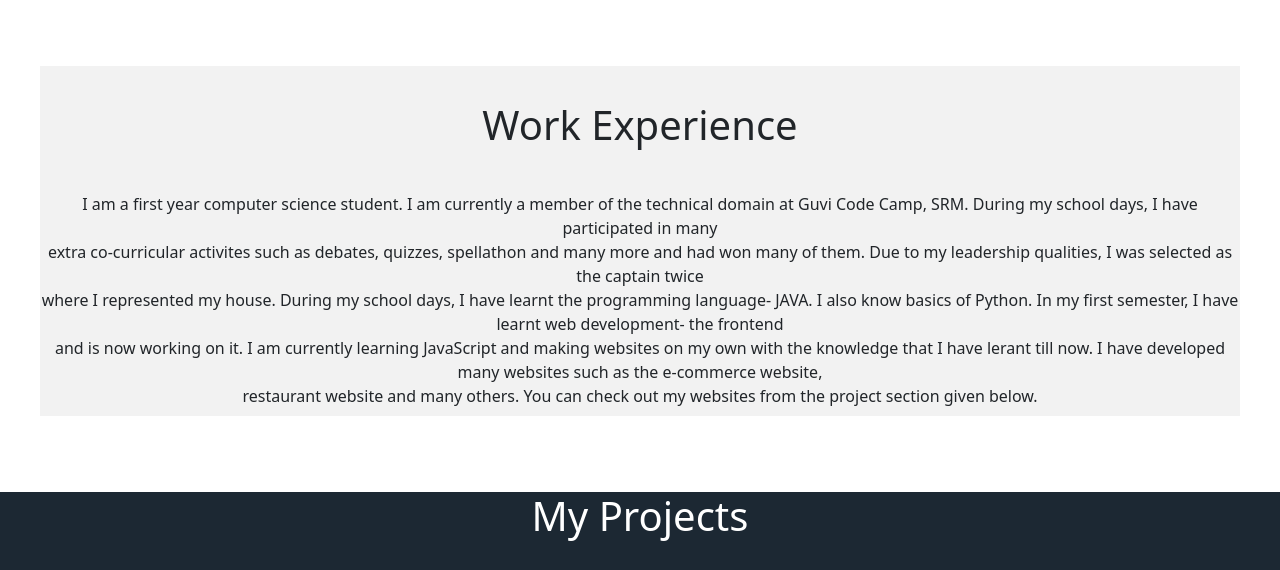
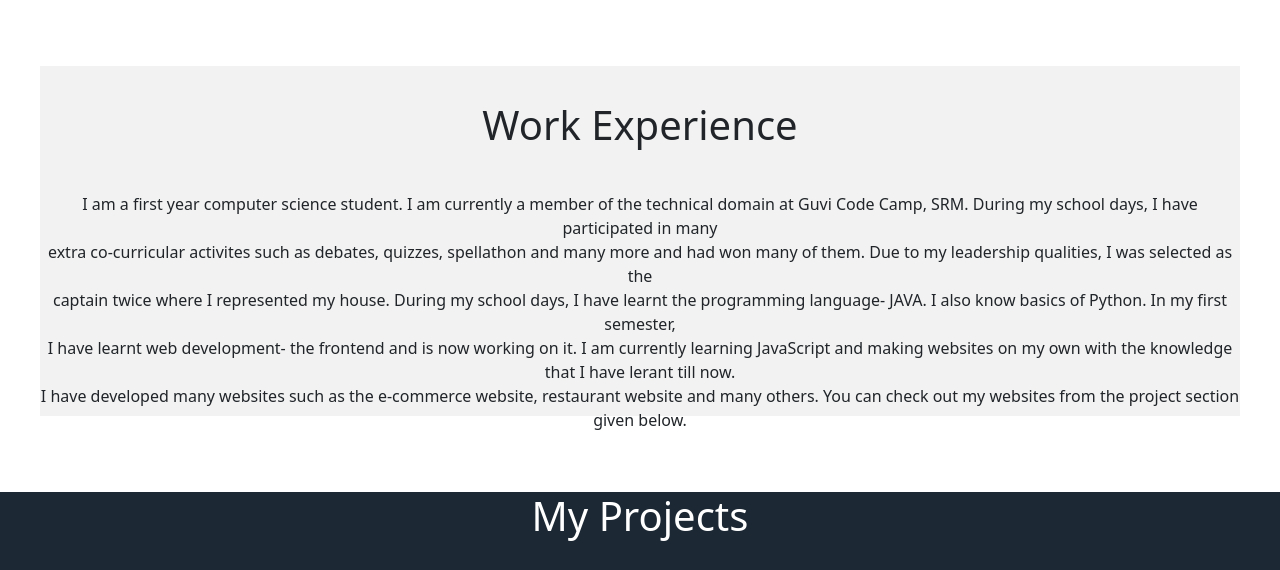
Before and after one commit to Ritika091/Portfolio, a plain HTML site: page index.html in a window 1280 px wide. Shown: the part 2103-2673 px from the top of the page. Drawn offline with nearby package versions, Linux system fonts and the light colour scheme.

Commit message:
Update index.html

```diff
--- a/index.html
+++ b/index.html
@@ -120,7 +120,7 @@
                 <h1>
                     Work Experience
                 </h1>
-                <p > I am a first year computer science student. I am currently a member of the technical domain at Guvi Code Camp, SRM. During my school days, I have participated in many <br> extra co-curricular activites such as debates, quizzes, spellathon and  many more and had won many of them. Due to my leadership qualities, I was selected as the captain twice <br> where I represented my house. During my school days, I  have learnt the programming language- JAVA. I also know basics of Python. In my first semester, I have learnt web development- the frontend <br> and is now working on it. I am currently learning JavaScript and making websites on my own with the knowledge that I have lerant till now. I have developed many websites such as the e-commerce website, <br> restaurant website and many others. You can check out my websites from the project section given below.
+                <p > I am a first year computer science student. I am currently a member of the technical domain at Guvi Code Camp, SRM. During my school days, I have participated in many <br> extra co-curricular activites such as debates, quizzes, spellathon and  many more and had won many of them. Due to my leadership qualities, I was selected as the <br> captain twice  where I represented my house. During my school days, I  have learnt the programming language- JAVA. I also know basics of Python. In my first semester, <br> I have learnt web development- the frontend  and is now working on it. I am currently learning JavaScript and making websites on my own with the knowledge that I have lerant till now.  <br> I have developed many websites such as the e-commerce website, restaurant website and many others. You can check out my websites from the project section given below.
                 </p>
             </section>
 
```
